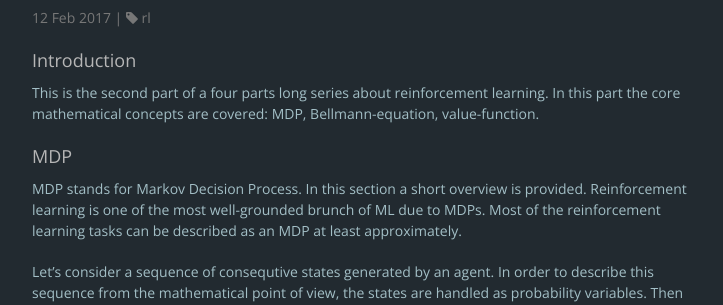
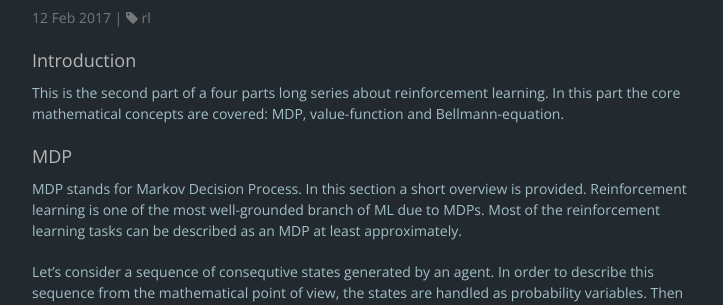
Before and after one commit to adamtiger/ai, a Jekyll site: the page built from _posts/rl/2017-02-12-intro2.md, in a window 1280 px wide and 900 px high. Shown: the part 299-604 px from the top of the window, without its empty margins (278-1001 px from the left). Built offline with Jekyll 4.4.1, drawn with Linux system fonts in a browser that asks for light colours; nearby versions of some CDN libraries; formulas are drawn with MathJax 3; comment, search, counter and statistics services are not loaded; some of the changed text lies outside the part shown.

Commit message:
The second part of the RL introductions was finished.

```diff
--- a/_posts/rl/2017-02-12-intro2.md
+++ b/_posts/rl/2017-02-12-intro2.md
@@ -4,11 +4,11 @@ tags: [rl]
 ---
 
 ### Introduction
-This is the second part of a four parts long series about reinforcement learning. In this part the core mathematical concepts are covered: MDP, Bellmann-equation, value-function.
+This is the second part of a four parts long series about reinforcement learning. In this part the core mathematical concepts are covered: MDP, value-function and Bellmann-equation.
 
 ### MDP
 
-MDP stands for Markov Decision Process. In this section a short overview is provided. Reinforcement learning is one of the most well-grounded brunch of ML due to MDPs. Most of the reinforcement learning tasks can be described as an MDP at least approximately.
+MDP stands for Markov Decision Process. In this section a short overview is provided. Reinforcement learning is one of the most well-grounded branch of ML due to MDPs. Most of the reinforcement learning tasks can be described as an MDP at least approximately.
 
 Let's consider a sequence of consequtive states generated by an agent. In order to describe this sequence from the mathematical point of view, the states are handled as probability variables. Then it is a correct question that what is the probability of being in a state if all the previous states are known. This can be formalized as follows:
 
@@ -91,7 +91,7 @@ Interesting and important connections can be found when the process is an MDP.
 Let's suppose that the sequence of states is a Markov chain for any possible policy. Then the transition between two consequtive states can be expressed by using a transition probability function (T) due to the Markov property:
 
 \begin{equation}
-T(s_{i+1},a_i,s_i) = p(s_{i+1}|a_i,s_i) = p(s_{i+1}|s_i,a_i, ... s_0, a_0).
+T(s_{i+1},a_i,s_i) = p(s_{i+1}|s_i,a_i) = p(s_{i+1}|s_i,a_i, ... s_0, a_0).
 \end{equation}
 
 After that, a dynamic programming formula can be derived in the following way:
```
